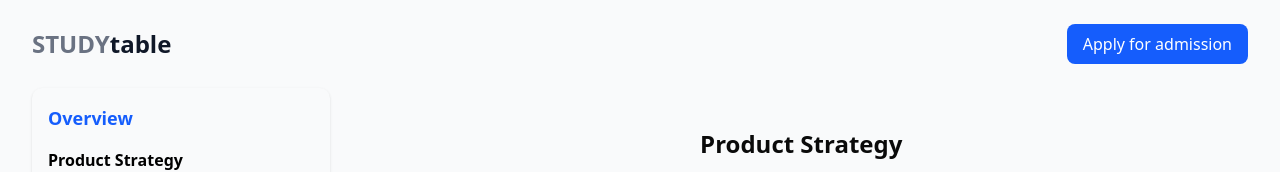
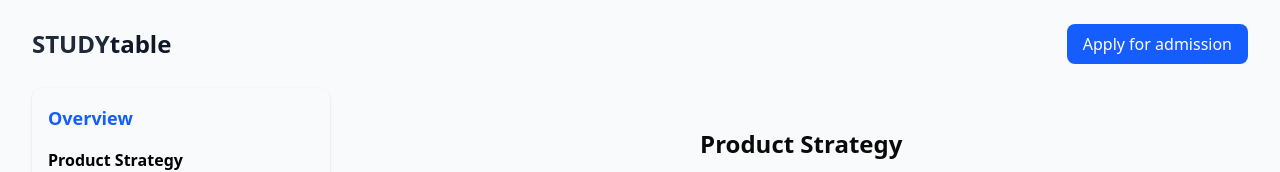
Before and after one commit to YashSharma2129/exerevnisi, a React (Vite) app: page /blog in a window 1280 px wide. Shown: the top 172 px of the page. Built offline with nearby package versions, Linux system fonts and the light colour scheme.

Commit message:
fix the navigate to home page in both files

```diff
--- a/src/components/Notice/noticeboard.jsx
+++ b/src/components/Notice/noticeboard.jsx
@@ -474,18 +474,24 @@ const NoticeBoard = () => {
   const [showSidebar, setShowSidebar] = useState(false);
   const navigate = useNavigate();
 
-   const handleadmission=()=>{
+  const handleadmission = () => {
     navigate('/signup');
-   }
+  }
 
+  const handlelanding = () => {
+    navigate('/')
+  }
 
   return (
     <div className="min-h-screen bg-gray-50">
       <div className="max-w-7xl mx-auto px-4 sm:px-6 lg:px-8">
-        {/* Header */}
         <header className="flex flex-col md:flex-row justify-between items-center py-6">
-          <h1 className="text-2xl font-bold text-gray-900">
-            <span className="text-gray-500">STUDY</span>table
+          <h1
+            onClick={handlelanding}
+            className="text-2xl font-bold cursor-pointer transition duration-300 hover:opacity-80 select-none"
+          >
+            <span className="text-gray-800">STUDY</span>
+            <span className="text-gray-900">table</span>
           </h1>
           <div className="sticky top-0 bg-gray-50 z-10">
             <button onClick={handleadmission} className="bg-blue-600 text-white px-4 py-2 rounded-md hover:bg-blue-700 mt-4 md:mt-0 md:order-last max-sm:py-1 max-sm:px-3">
--- a/src/components/blog/blog2.jsx
+++ b/src/components/blog/blog2.jsx
@@ -170,7 +170,6 @@ const Blog2 = () => {
 
     const navigate = useNavigate();
 
-    // Create refs specifically for headings
     const productStrategyHeadingRef = useRef(null);
     const learningHeadingRef = useRef(null);
     const assessingHeadingRef = useRef(null);
@@ -180,27 +179,32 @@ const Blog2 = () => {
         navigate('/signup');
     }
 
-    // Improved scroll to heading function
+    const handlelanding=()=>{
+        navigate('/')
+    }
+
     const scrollToHeading = (headingRef) => {
         if (headingRef.current) {
-            // Adjust scroll position to account for header/navbar height
-            const yOffset = -220; // Adjust this value based on your header/navbar height
+            const yOffset = -220;
             const element = headingRef.current;
             const y = element.getBoundingClientRect().top + window.pageYOffset + yOffset;
 
             window.scrollTo({ top: y, behavior: 'smooth' });
-            setShowSidebar(false); // Close sidebar on mobile after selection
+            setShowSidebar(false);
         }
     }
 
     return (
         <div className="min-h-screen bg-gray-50">
             <div className="max-w-7xl mx-auto px-4 sm:px-6 lg:px-8">
-                {/* Header */}
-                <header className="flex flex-col md:flex-row justify-between items-center py-6">
-                    <h1 className="text-2xl font-bold text-gray-900">
-                        <span className="text-gray-500">STUDY</span>table
-                    </h1>
+            <header className="flex flex-col md:flex-row justify-between items-center py-6">
+          <h1
+            onClick={handlelanding}
+            className="text-2xl font-bold cursor-pointer transition duration-300 hover:opacity-80 select-none"
+          >
+            <span className="text-gray-800">STUDY</span>
+            <span className="text-gray-900">table</span>
+          </h1>
                     <div className="sticky top-0 bg-gray-50 z-10">
                         <button onClick={handleadmission} className="bg-blue-600 text-white px-4 py-2 rounded-md hover:bg-blue-700 mt-4 md:mt-0 md:order-last max-sm:py-1 max-sm:px-3 ">
                             Apply for admission
@@ -208,9 +212,7 @@ const Blog2 = () => {
                     </div>
                 </header>
 
-                {/* Main Content */}
                 <div className="flex flex-col md:flex-row gap-6">
-                    {/* Sidebar */}
                     <aside className="w-full md:w-1/4 bg-gray-50 shadow-sm rounded-lg p-4 hidden md:block">
                         <h2 className="text-lg font-semibold text-blue-600">Overview</h2>
                         <ul className="mt-4 space-y-2 text-gray-600">
```
